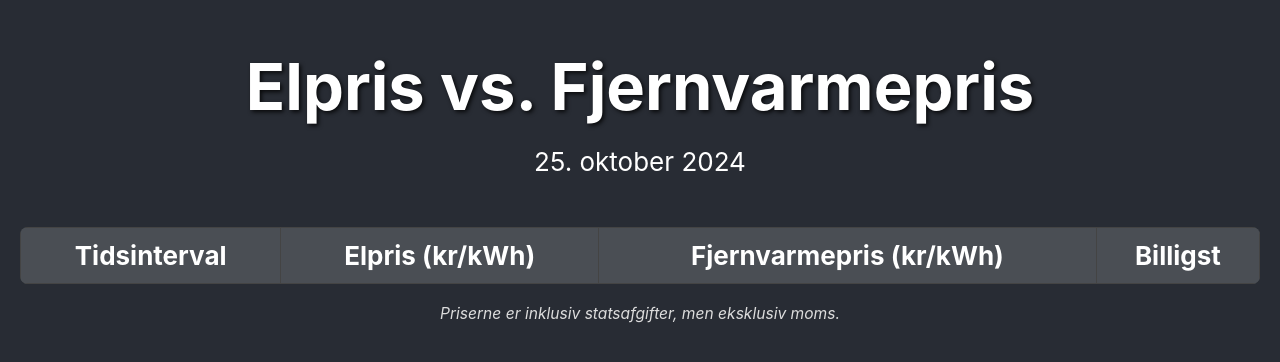
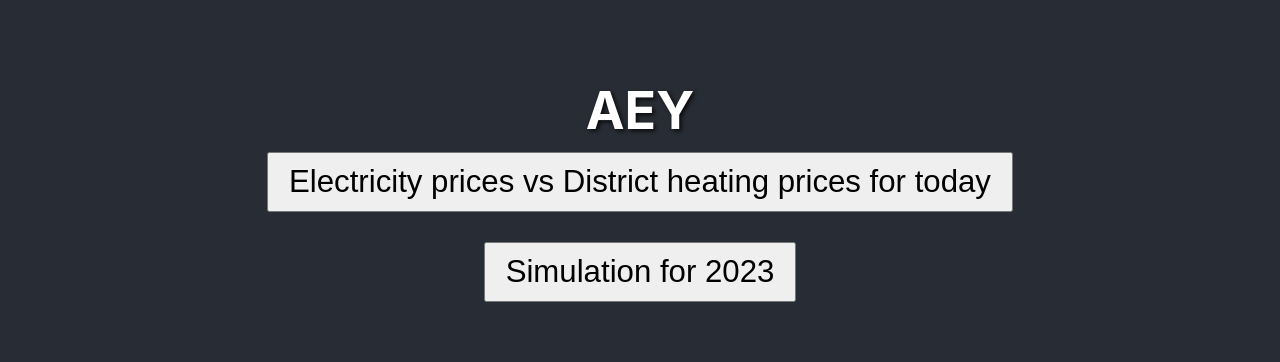
Before and after one commit to jlars22/aey, a React (Create React App) app: page / in a window 1280 px wide. Shown: the part 230-592 px from the top of the page. Built offline with nearby package versions, Linux system fonts and the light colour scheme; no server answers.

Commit message:
fix styling

```diff
--- a/package.json
+++ b/package.json
@@ -9,6 +9,7 @@
     "@testing-library/user-event": "^13.5.0",
     "react": "^18.3.1",
     "react-dom": "^18.3.1",
+    "react-router-dom": "^6.27.0",
     "react-scripts": "5.0.1",
     "web-vitals": "^2.1.4"
   },
--- a/src/App.css
+++ b/src/App.css
@@ -17,11 +17,11 @@
 h1 {
   margin-bottom: 10px;
   margin-top: 0;
-  font-size: 2.5em; /* Increase size of main title */
+  font-size: 2em; /* Increase size of main title */
   text-shadow: 2px 2px 4px rgba(0, 0, 0, 0.8); /* Add shadow to header */
 }
 
-h2 {
+h4 {
   margin-top: 0;
   margin-bottom: 20px;
 }
@@ -29,9 +29,11 @@ h2 {
 .current-price {
   background-color: #3c4043; /* Slightly lighter background for current price section */
   border-radius: 8px;
-  padding: 20px;
+  padding: 30px;
+  padding-right: 50px;
+  padding-left: 50px;
   margin-bottom: 20px;
-  box-shadow: 0 4px 8px rgba(0, 0, 0, 0.5); /* Shadow for depth */
+  box-shadow: 0 4px 8px rgba(0, 0, 0, 0.1); /* Shadow for depth */
 }
 
 table {
@@ -41,6 +43,11 @@ table {
   background-color: #3c4043; /* Table background */
   border-radius: 8px;
   overflow: hidden; /* Ensure rounded corners show */
+  box-shadow: 0 4px 8px rgba(0, 0, 0, 0.1); /* Shadow for depth */
+}
+
+p {
+  font-size: 0.7em;
 }
 
 th,
@@ -48,6 +55,7 @@ td {
   padding: 12px;
   border: 1px solid #444; /* Darker border color */
   text-align: center;
+  font-size: 0.7em;
 }
 
 th {
@@ -62,6 +70,7 @@ tr:nth-child(even) {
 
 tr:hover {
   background-color: #555; /* Highlight row on hover */
+  transition: background-color 0.2s ease;
 }
 
 p {
@@ -78,3 +87,25 @@ p.italic {
   color: #ddd; /* Light grey for italic text */
   font-size: 0.6em;
 }
+
+.back-button-container {
+  position: absolute;
+  top: 10px;
+  left: 10px;
+}
+
+.back-button {
+  padding: 10px 20px;
+  border-width: 0;
+  background-color: #3c4043;
+  border-radius: 8px;
+  box-shadow: 0 4px 8px rgba(0, 0, 0, 0.1); /* Shadow for depth */
+  cursor: pointer;
+  color: white;
+  font-weight: bolder;
+  transition: background-color 0.2s ease;
+}
+
+.back-button:hover {
+  background-color: #555;
+}
--- a/src/App.js
+++ b/src/App.js
@@ -1,7 +1,16 @@
+import React from 'react';
+import { Route, Routes } from 'react-router-dom';
 import Today from './Pages/Today';
+import Home from './Pages/Home';
 
 function App() {
-  return <Today />;
+  return (
+    <Routes>
+      <Route path="/" element={<Home />} />
+      <Route path="/today" element={<Today />} />
+      <Route path="/simulation" element={<div>Simulation</div>} />
+    </Routes>
+  );
 }
 
 export default App;
--- /dev/null
+++ b/src/Pages/Home.js
@@ -0,0 +1,30 @@
+import '../App.css';
+import { Link } from 'react-router-dom';
+
+function Home() {
+  return (
+    <div className="App">
+      <header className="App-header">
+        <h1>AEY</h1>
+        <Link to="/today">
+          <button
+            style={{
+              padding: '10px 20px',
+              fontSize: '1.2em',
+              marginBottom: '30px',
+            }}
+          >
+            Electricity prices vs District heating prices for today
+          </button>
+        </Link>
+        <Link to="/simulation">
+          <button style={{ padding: '10px 20px', fontSize: '1.2em' }}>
+            Simulation for 2023
+          </button>
+        </Link>
+      </header>
+    </div>
+  );
+}
+
+export default Home;
--- a/src/Pages/Today.js
+++ b/src/Pages/Today.js
@@ -1,5 +1,6 @@
 import '../App.css';
 import { useEffect, useState } from 'react';
+import { Link } from 'react-router-dom';
 
 // https://sparenergi.dk/privat/energipriser-paa-sparenergi
 const HEAT_PRICE_KWH = 0.84;
@@ -58,6 +59,9 @@ function Today() {
   return (
     <div className="App">
       <header className="App-header">
+        <Link to="/" className="back-button-container">
+          <button className="back-button">Back to Home</button>
+        </Link>
         <h1>Elpris vs. Fjernvarmepris</h1>
 
         <p style={{ marginBottom: '30px' }}>
@@ -66,7 +70,7 @@ function Today() {
 
         {currentPrice && (
           <div className="current-price">
-            <h2>Aktuel Timepris</h2>
+            <h4>Aktuel Timepris</h4>
             <p>
               Tidsinterval:{' '}
               {new Date(currentPrice.time_start).toLocaleTimeString(
--- a/src/index.js
+++ b/src/index.js
@@ -3,15 +3,15 @@ import ReactDOM from 'react-dom/client';
 import './index.css';
 import App from './App';
 import reportWebVitals from './reportWebVitals';
+import { HashRouter } from 'react-router-dom';
 
 const root = ReactDOM.createRoot(document.getElementById('root'));
 root.render(
   <React.StrictMode>
-    <App />
+    <HashRouter>
+      <App />
+    </HashRouter>
   </React.StrictMode>
 );
 
-// If you want to start measuring performance in your app, pass a function
-// to log results (for example: reportWebVitals(console.log))
-// or send to an analytics endpoint. Learn more: https://bit.ly/CRA-vitals
 reportWebVitals();
```
Also changed, not shown: 1 other file (tests, documents, lock files or other folders).
